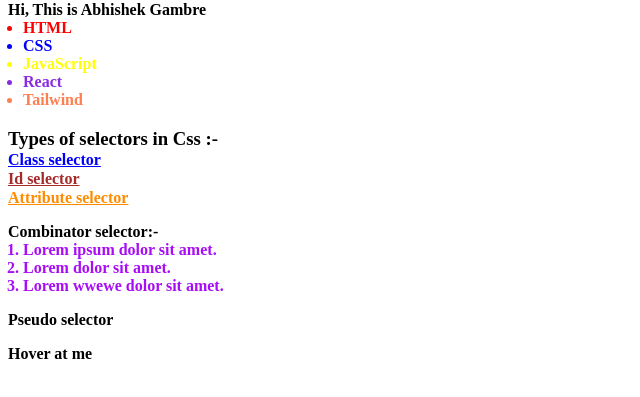
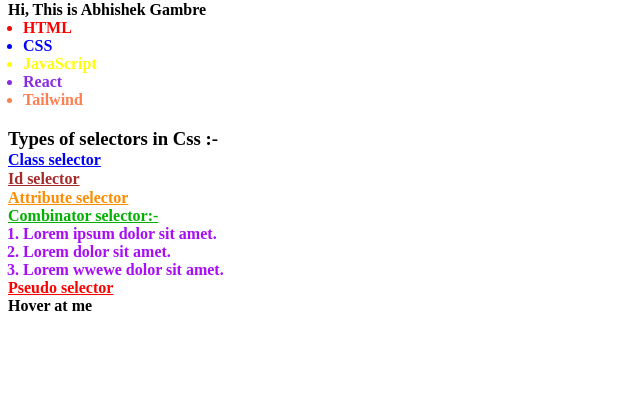
Before and after one commit to gambre09/Frontend-Development, a plain HTML site: page CSS/01_Css-selector/Index.html in a window 1280 px wide. Shown: the part 79-476 px from the top of the page, without its empty margins (0-640 px from the left). Drawn offline with Linux system fonts and the light colour scheme.

Commit message:
Update Style.css

```diff
--- a/CSS/01_Css-selector/Style.css
+++ b/CSS/01_Css-selector/Style.css
@@ -1,6 +1,10 @@
+h1{
+    width: 180px;
+}
 p {
   font-weight: 700;
   margin-bottom: 0px;
+  margin-top: 0px;
 }
 
 ul {
@@ -52,9 +56,23 @@ h3 {
   margin-top: 0px;
   margin-bottom: 0px;
 }
+[comb]{
+    margin-top: 0px;
+    font-size: 16px;
+    font-weight: 700;
+    color: rgb(4, 176, 4);
+    text-decoration: underline;
+}
+[p]{
+    color: red;
+    text-decoration:underline;
+    margin-top: 0px;
+    margin-bottom: 0px;
+}
 
 ol {
   margin-top: 0px;
+  margin-bottom: 0px;
   padding-left: 15px;
 }
 
@@ -63,12 +81,11 @@ ol li {
   color: rgb(168, 13, 245);
   margin-top: 0px;
   margin-bottom: 0px;
+  font-size: 16px;
   font-weight: 700;
 }
 
 /* Pseudo Selector */
-h1:hover{
+.hover:hover{
     color: blue;
-    font-style: italic;
-    width: 180px;
 }
```
